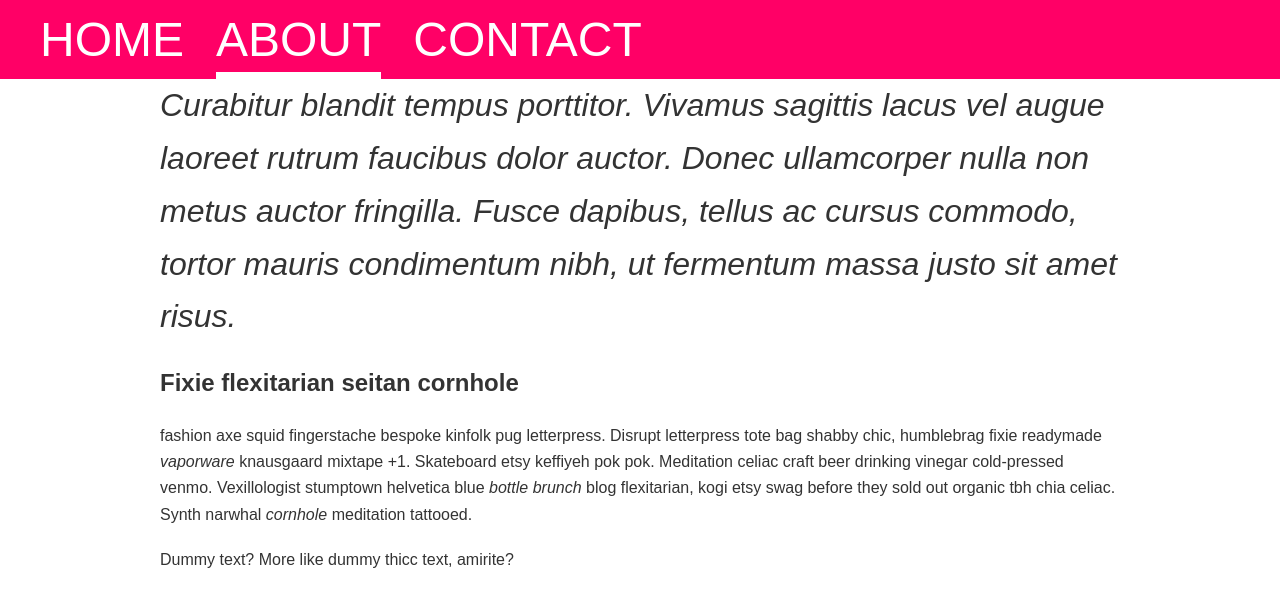
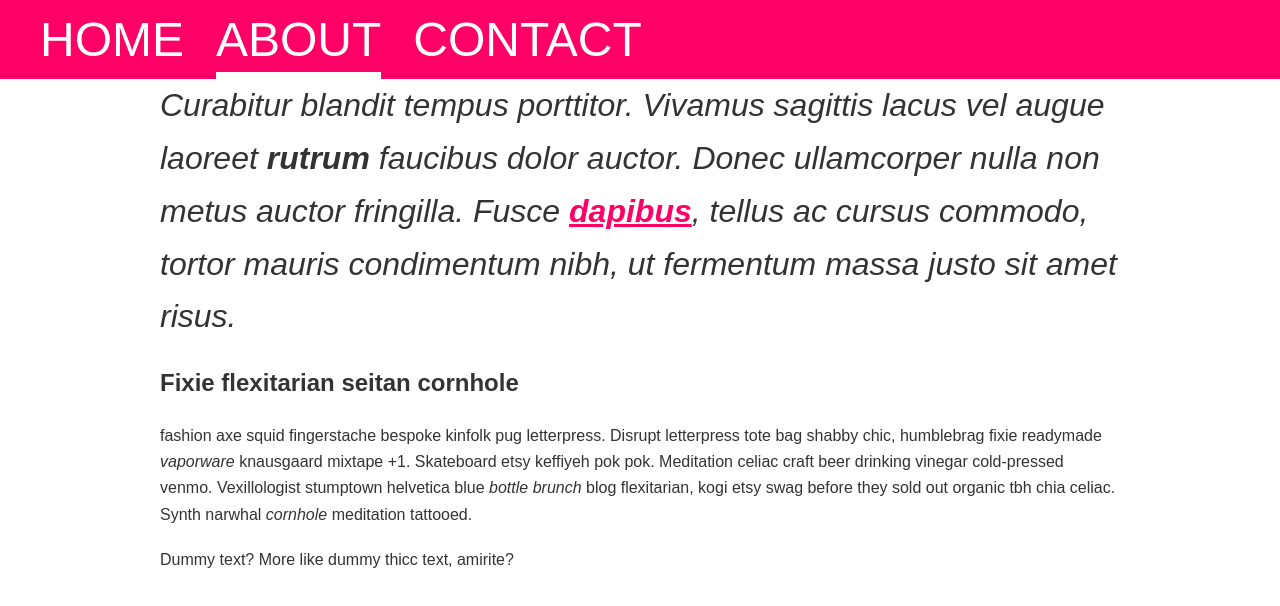
Before and after one commit to AlexJenter/demo-forestry-IAD, an Eleventy site: page src/_pages/about.md in a window 1280 px wide. Built offline with nearby package versions, Linux system fonts and the light colour scheme; Eleventy itself is replaced by a stand-in of ours; files that its build step writes are made by us from their sources.

Commit message:
Update from Forestry.io Alex Jenter updated src/_pages/about.md

```diff
--- a/src/_pages/about.md
+++ b/src/_pages/about.md
@@ -1,9 +1,10 @@
 ---
 title: About
 lead: Curabitur blandit tempus porttitor. Vivamus sagittis lacus vel augue laoreet
-  rutrum faucibus dolor auctor. Donec ullamcorper nulla non metus auctor fringilla.
-  Fusce dapibus, tellus ac cursus commodo, tortor mauris condimentum nibh, ut fermentum
-  massa justo sit amet risus.
+  <strong>rutrum</strong> faucibus dolor auctor. Donec ullamcorper nulla non metus
+  auctor fringilla. Fusce <a href="example.com" title="" target="_blank">dapibus</a>,
+  tellus ac cursus commodo, tortor mauris condimentum nibh, ut fermentum massa justo
+  sit amet risus.
 
 ---
 ## Fixie flexitarian seitan cornhole
```
